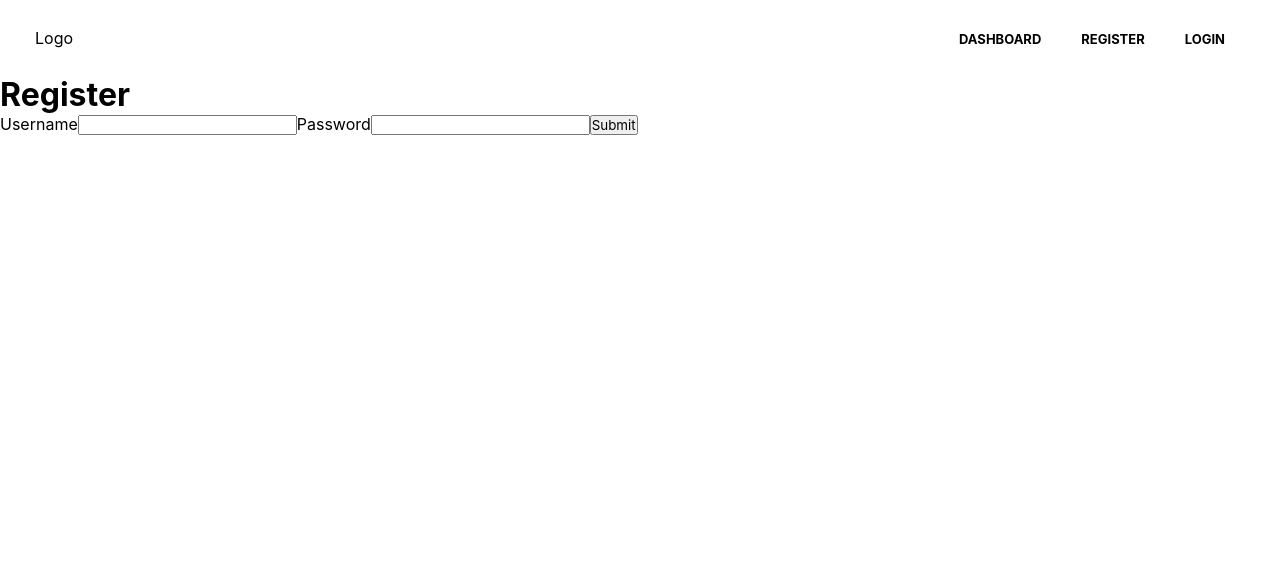
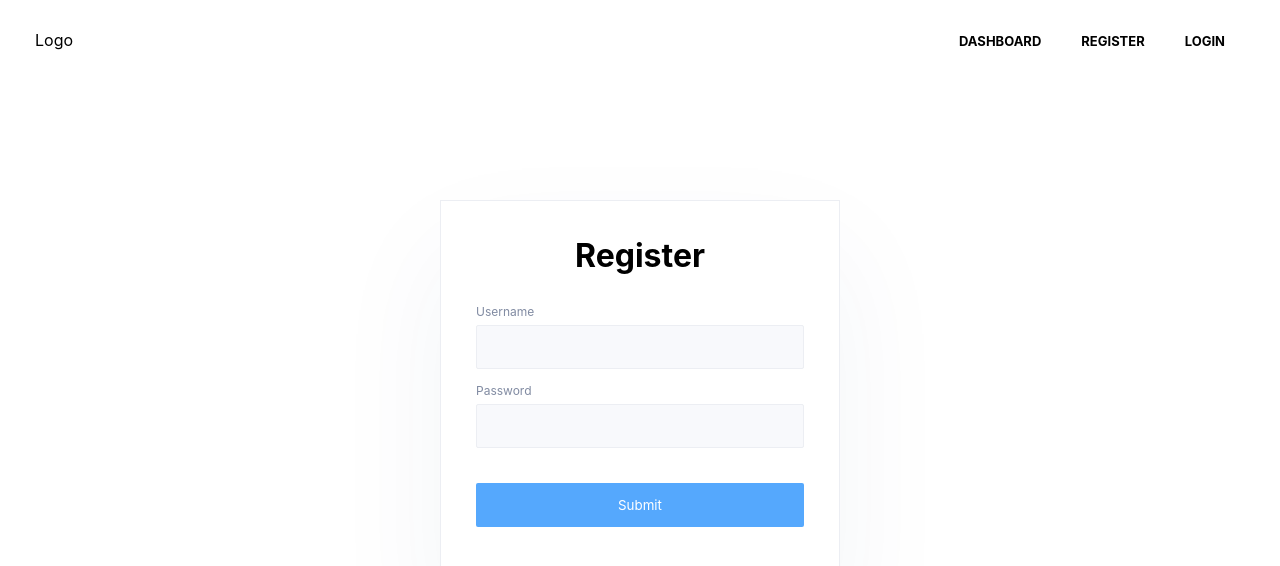
Before and after one commit to jve0902/Voting-App, a React (Create React App) app in the folder client/: page /register in a window 1280 px wide. Shown: the top 566 px of the page. Built offline with nearby package versions, Linux system fonts and the light colour scheme.

Commit message:
from style

```diff
--- a/client/src/components/Auth.jsx
+++ b/client/src/components/Auth.jsx
@@ -28,17 +28,21 @@ class Auth extends Component {
     const { username, password } = this.state;
     const { headline } = this.props;
     return (
-      <div>
+      <div className="form">
         <form onSubmit={this.handleSubmit}>
           <h1>{headline}</h1>
-          <label htmlFor="username">Username</label>
+          <label className="label" htmlFor="username">
+            Username
+          </label>
           <input
             type="text"
             value={username}
             name="username"
             onChange={this.handleChange}
           />
-          <label htmlFor="password">Password</label>
+          <label className="label" htmlFor="password">
+            Password
+          </label>
           <input
             type="password"
             value={password}
--- a/client/src/index.js
+++ b/client/src/index.js
@@ -1,8 +1,8 @@
 import React from "react";
 import ReactDOM from "react-dom";
-import "./index.scss";
+import "./style/index.scss";
 import App from "./App";
 import * as serviceWorker from "./serviceWorker";
 
-ReactDOM.render(<App />, document.getElementById("root"));
+ReactDOM.render( < App / > , document.getElementById("root"));
 serviceWorker.register();
--- a/client/src/index.scss
+++ /dev/null
@@ -1,202 +0,0 @@
-* {
-  margin: 0;
-  padding: 0;
-  box-sizing: border-box;
-  font-family: -apple-system, BlinkMacSystemFont, "Segoe UI", "Roboto", "Oxygen",
-    "Ubuntu", "Cantarell", "Fira Sans", "Droid Sans", "Helvetica Neue",
-    sans-serif;
-  -webkit-font-smoothing: antialiased;
-  -moz-osx-font-smoothing: grayscale;
-}
-
-code {
-  font-family: source-code-pro, Menlo, Monaco, Consolas, "Courier New",
-    monospace;
-}
-
-.nav {
-  height: 75px;
-  display: flex;
-  align-content: center;
-  justify-content: space-between;
-  padding: 0 35px;
-
-  &-desktop {
-    width: 100%;
-    display: flex;
-    justify-content: space-between;
-    align-items: center;
-
-    @media (max-width: 1000px) {
-      display: none;
-    }
-
-    ul {
-      display: flex;
-      flex-direction: row;
-      align-items: center;
-    }
-
-    li {
-      list-style: none;
-      padding: 0 20px;
-      text-transform: uppercase;
-
-      a {
-        text-decoration: none;
-        font-size: 13px;
-        color: #000;
-        font-weight: 700;
-      }
-    }
-  }
-}
-
-.nav-mobile {
-  display: none;
-
-  @media (max-width: 1000px) {
-    display: block;
-  }
-
-  &__checkbox {
-    display: none;
-  }
-
-  &__button {
-    background-color: none;
-    height: 7rem;
-    width: 7rem;
-    position: fixed;
-    top: 1rem;
-    right: 1rem;
-    border-radius: 50%;
-    z-index: 2000;
-    text-align: center;
-    cursor: pointer;
-  }
-
-  &__background {
-    height: 6rem;
-    width: 6rem;
-    border-radius: 50%;
-    position: fixed;
-    top: 4rem;
-    right: 6.5rem;
-    background: none;
-    z-index: 1000;
-    transition: transform .8s;
-  }
-
-  &__nav {
-    height: 100vh;
-    position: fixed;
-    top: 0;
-    right: 0;
-    z-index: 1500;
-    opacity: 0;
-    width: 0;
-    transition: all .8s;
-  }
-
-  &__list {
-    position: absolute;
-    top: 50%;
-    left: 50%;
-    transform: translate(-50%, -50%);
-    list-style: none;
-    text-align: center;
-    width: 100%;
-  }
-
-  &__item {
-    margin: 1rem;
-  }
-
-  &__link {
-
-    &:link,
-    &:visited {
-      display: inline-block;
-      padding: 1rem 2rem;
-      font-size: 16px;
-      font-weight: 300;
-      color: #000;
-      text-decoration: none;
-      text-transform: uppercase;
-      background-image: linear-gradient(120deg, transparent 0%, transparent 50%, white 50%);
-      background-size: 220%;
-      transition: all .4s;
-    }
-
-    &:hover,
-    &:active {
-      background-position: 100%;
-      color: #000;
-    }
-  }
-
-  &__checkbox:checked~&__background {
-    transform: scale(80);
-    background: #FFF;
-  }
-
-  &__checkbox:checked~&__nav {
-    opacity: 1;
-    width: 100%;
-  }
-
-  &__icon {
-    position: relative;
-    margin-top: 3.3rem;
-
-    &,
-    &::before,
-    &::after {
-      width: 3rem;
-      height: 2px;
-      background: #000;
-      display: inline-block;
-    }
-
-    &::before,
-    &::after {
-      content: "";
-      position: absolute;
-      left: 0;
-      transition: all .2s
-    }
-
-    &::before {
-      top: -.8rem;
-    }
-
-    &::after {
-      top: .8rem;
-    }
-  }
-
-  &__button:hover &__icon::before {
-    top: -1.1rem;
-  }
-
-  &__button:hover &__icon::after {
-    top: 1.1rem;
-  }
-
-  &__checkbox:checked+&__button &__icon {
-    background-color: transparent;
-  }
-
-  &__checkbox:checked+&__button &__icon::after {
-    transform: rotate(45deg);
-    top: 0;
-    background: #000;
-  }
-
-  &__checkbox:checked+&__button &__icon::before {
-    top: 0;
-    transform: rotate(-45deg);
-    background: #000;
-  }
-}
--- a/client/src/layout/AuthPage.jsx
+++ b/client/src/layout/AuthPage.jsx
@@ -7,10 +7,10 @@ const AuthPage = ({ authType, headline, isAuthenticated }) => {
   if (isAuthenticated) return <Redirect to="/home" />;
 
   return (
-    <div>
+    <React.Fragment>
       <ErrorMessage />
       <Auth authType={authType} headline={headline} />
-    </div>
+    </React.Fragment>
   );
 };
 
--- /dev/null
+++ b/client/src/style/form.scss
@@ -0,0 +1,55 @@
+.form {
+    height: 90vh;
+    display: flex;
+    justify-content: center;
+    align-items: center;
+
+    h1 {
+        text-align: center;
+        margin-bottom: 25px;
+    }
+
+    form {
+        margin-top: -10vh;
+        box-shadow: 0 52px 114px 0 rgba(38, 58, 124, 0.05);
+        max-width: 400px;
+        height: 400px;
+        border: solid 1px #eceef3;
+        padding: 35px 35px;
+
+        label {
+            color: #818ba2;
+            font-size: 12px;
+        }
+
+        input {
+            margin-top: 5px;
+            margin-bottom: 10px;
+            border-radius: 2px;
+            background-color: #f8f9fc;
+            border: solid 1px #eceef3;
+            padding: 13px 0 13px 18px;
+            font-size: 13px;
+            font-style: normal;
+            font-weight: normal;
+            outline: none;
+            width: 100%;
+        }
+
+        button {
+            padding: 13px 10px;
+            width: 100%;
+            margin-top: 25px;
+            height: 44px;
+            text-align: center;
+            background-color: #55a8fd;
+            border-radius: 2px;
+            color: white;
+            border: none;
+            transition: 0.2s;
+            cursor: pointer;
+            font-style: normal;
+            font-weight: normal;
+        }
+    }
+}
--- /dev/null
+++ b/client/src/style/index.scss
@@ -0,0 +1,18 @@
+@import 'nav.scss';
+@import 'form.scss';
+
+* {
+  margin: 0;
+  padding: 0;
+  box-sizing: border-box;
+  font-family: -apple-system, BlinkMacSystemFont, "Segoe UI", "Roboto", "Oxygen",
+    "Ubuntu", "Cantarell", "Fira Sans", "Droid Sans", "Helvetica Neue",
+    sans-serif;
+  -webkit-font-smoothing: antialiased;
+  -moz-osx-font-smoothing: grayscale;
+}
+
+code {
+  font-family: source-code-pro, Menlo, Monaco, Consolas, "Courier New",
+    monospace;
+}
--- /dev/null
+++ b/client/src/style/nav.scss
@@ -0,0 +1,189 @@
+.nav {
+    height: 10vh;
+    display: flex;
+    align-content: center;
+    justify-content: space-between;
+    padding: 0 35px;
+
+    &-desktop {
+        width: 100%;
+        display: flex;
+        justify-content: space-between;
+        align-items: center;
+
+        @media (max-width: 1000px) {
+            display: none;
+        }
+
+        ul {
+            display: flex;
+            flex-direction: row;
+            align-items: center;
+        }
+
+        li {
+            list-style: none;
+            padding: 0 20px;
+            text-transform: uppercase;
+
+            a {
+                text-decoration: none;
+                font-size: 13px;
+                color: #000;
+                font-weight: 700;
+            }
+        }
+    }
+}
+
+.nav-mobile {
+    display: none;
+
+    @media (max-width: 1000px) {
+        display: block;
+    }
+
+    &__checkbox {
+        display: none;
+    }
+
+    &__button {
+        background-color: none;
+        height: 7rem;
+        width: 7rem;
+        position: fixed;
+        top: 1rem;
+        right: 1rem;
+        border-radius: 50%;
+        z-index: 2000;
+        text-align: center;
+        cursor: pointer;
+    }
+
+    &__background {
+        height: 6rem;
+        width: 6rem;
+        border-radius: 50%;
+        position: fixed;
+        top: 4rem;
+        right: 6.5rem;
+        background: none;
+        z-index: 1000;
+        transition: transform 0.8s;
+    }
+
+    &__nav {
+        height: 100vh;
+        position: fixed;
+        top: 0;
+        right: 0;
+        z-index: 1500;
+        opacity: 0;
+        width: 0;
+        transition: all 0.8s;
+    }
+
+    &__list {
+        position: absolute;
+        top: 50%;
+        left: 50%;
+        transform: translate(-50%, -50%);
+        list-style: none;
+        text-align: center;
+        width: 100%;
+    }
+
+    &__item {
+        margin: 1rem;
+    }
+
+    &__link {
+
+        &:link,
+        &:visited {
+            display: inline-block;
+            padding: 1rem 2rem;
+            font-size: 16px;
+            font-weight: 300;
+            color: #000;
+            text-decoration: none;
+            text-transform: uppercase;
+            background-image: linear-gradient(120deg,
+                transparent 0%,
+                transparent 50%,
+                white 50%);
+            background-size: 220%;
+            transition: all 0.4s;
+        }
+
+        &:hover,
+        &:active {
+            background-position: 100%;
+            color: #000;
+        }
+    }
+
+    &__checkbox:checked~&__background {
+        transform: scale(80);
+        background: #fff;
+    }
+
+    &__checkbox:checked~&__nav {
+        opacity: 1;
+        width: 100%;
+    }
+
+    &__icon {
+        position: relative;
+        margin-top: 3.3rem;
+
+        &,
+        &::before,
+        &::after {
+            width: 3rem;
+            height: 2px;
+            background: #000;
+            display: inline-block;
+        }
+
+        &::before,
+        &::after {
+            content: "";
+            position: absolute;
+            left: 0;
+            transition: all 0.2s;
+        }
+
+        &::before {
+            top: -0.8rem;
+        }
+
+        &::after {
+            top: 0.8rem;
+        }
+    }
+
+    &__button:hover &__icon::before {
+        top: -1.1rem;
+    }
+
+    &__button:hover &__icon::after {
+        top: 1.1rem;
+    }
+
+    &__checkbox:checked+&__button &__icon {
+        background-color: transparent;
+    }
+
+    &__checkbox:checked+&__button &__icon::after {
+        transform: rotate(45deg);
+        top: 0;
+        background: #000;
+    }
+
+    &__checkbox:checked+&__button &__icon::before {
+        top: 0;
+        transform: rotate(-45deg);
+        background: #000;
+    }
+}
```
